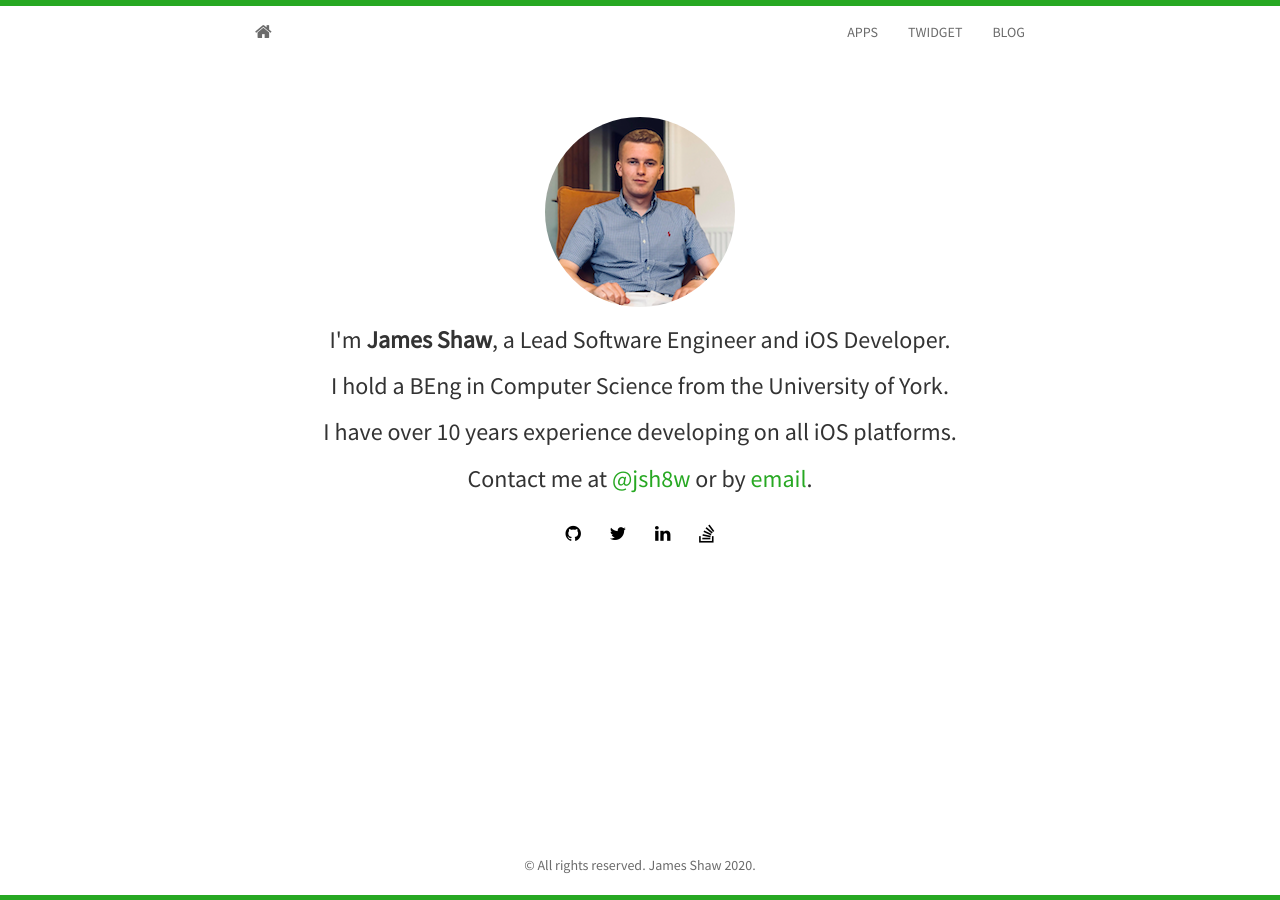
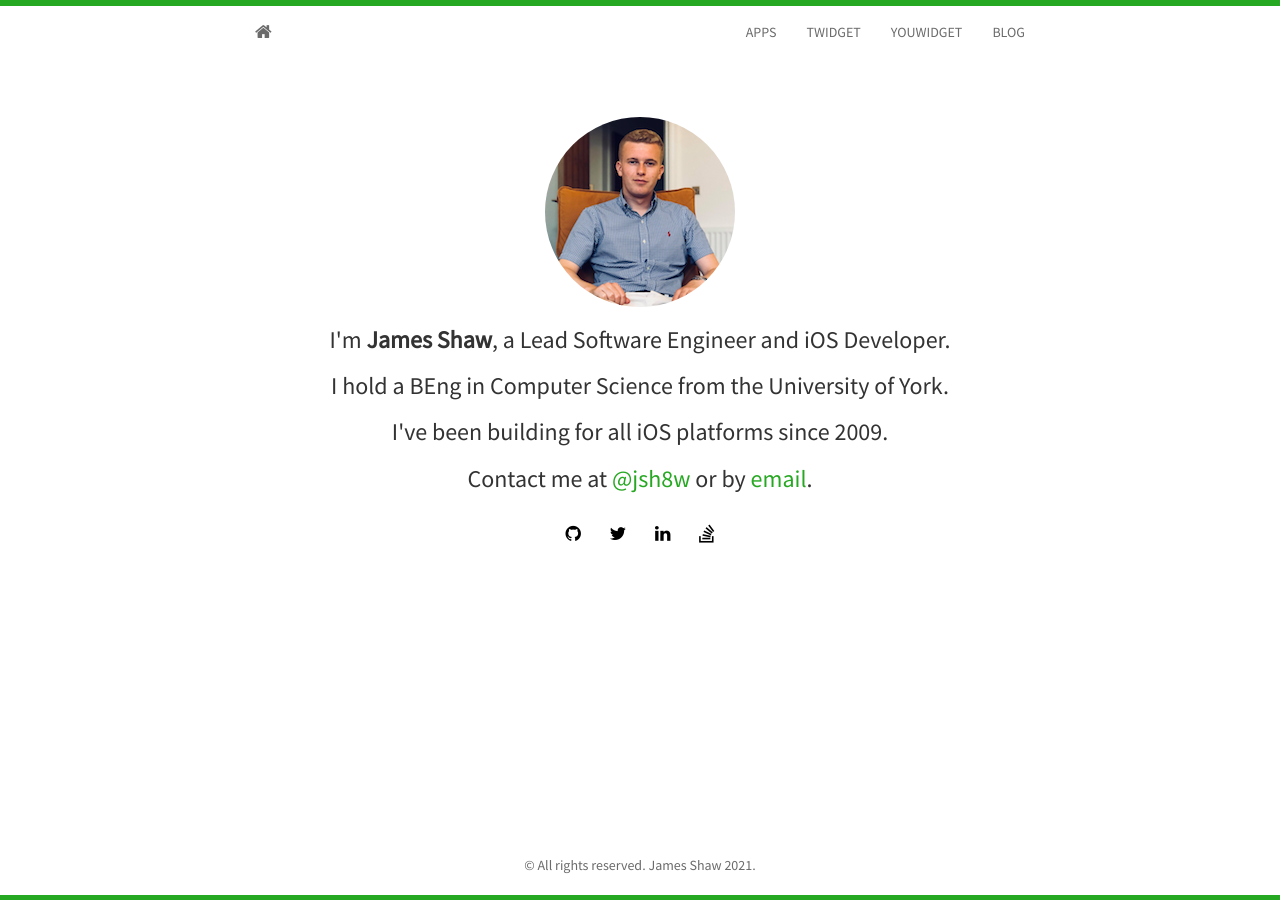
Before and after one commit to jsh8w/jsh8w.github.io, a Jekyll site: the page built from index.html, in a window 1280 px wide. Built offline with Jekyll 4.4.1, drawn with Linux system fonts in a browser that asks for light colours; nearby versions of some CDN libraries; the list of posts is cut into pages by our own code.

Commit message:
Updated website for YouWidget.

```diff
--- a/_includes/footer.html
+++ b/_includes/footer.html
@@ -1,7 +1,7 @@
 <footer>
     <div id="footer">
         <div class="container">
-            <p class="text-muted">© All rights reserved. James Shaw 2020.</p>
+            <p class="text-muted">© All rights reserved. James Shaw 2021.</p>
         </div>
     </div>
 </footer>
--- a/_includes/header.html
+++ b/_includes/header.html
@@ -7,6 +7,7 @@
       <ul class="nav navbar-nav navbar-right">
         <li><a href="{{ site.baseurl }}apps.html">APPS</a></li>
         <li><a href="{{ site.baseurl }}twidget-landing/">TWIDGET</a></li>
+        <li><a href="{{ site.baseurl }}youwidget-landing/">YOUWIDGET</a></li>
         <li><a href="{{ site.baseurl }}blog.html">BLOG</a></li>
       </ul>
     </div>
--- a/apps.html
+++ b/apps.html
@@ -12,6 +12,10 @@
 			<i class="fa fa-apple"></i>&nbsp;&nbsp;<strong><a href="https://apps.apple.com/app/id1541494972">Twidget - iOS</a></strong>
 			- View your live Twitter timeline right on your home screen with Twidget!
 		</h5>
+    <h5>
+			<i class="fa fa-apple"></i>&nbsp;&nbsp;<strong><a href="https://apps.apple.com/app/id1549467291">YouWidget - iOS</a></strong>
+			- View your live YouTube video feed right on your home screen with YouWidget!
+		</h5>
 		<h5>
 			<i class="fa fa-apple"></i>&nbsp;&nbsp;<strong><a href="https://apps.apple.com/app/id1534440199">London Tube - iOS</a></strong>
       - London Tube line status updates directly on your home screen for iPhone.
--- a/index.html
+++ b/index.html
@@ -9,7 +9,7 @@
 	  </div>
 	  <h3>I'm <strong>James Shaw</strong>, a Lead Software Engineer and iOS Developer.</h3>
 	  <h3>I hold a BEng in Computer Science from the University of York.</h3>
-	  <h3>I have over 10 years experience developing on all iOS platforms.</h3>
+	  <h3>I've been building for all iOS platforms since 2009.</h3>
 	  <h3>Contact me at <a href="http://twitter.com/{{ site.twitter }}">@{{ site.twitter }}</a> or by <a href="mailto:{{ site.email }}">email</a>.</h3>
 	  {% include social.html %}
 	</div>
```
Also changed, not shown: 7 other files.
